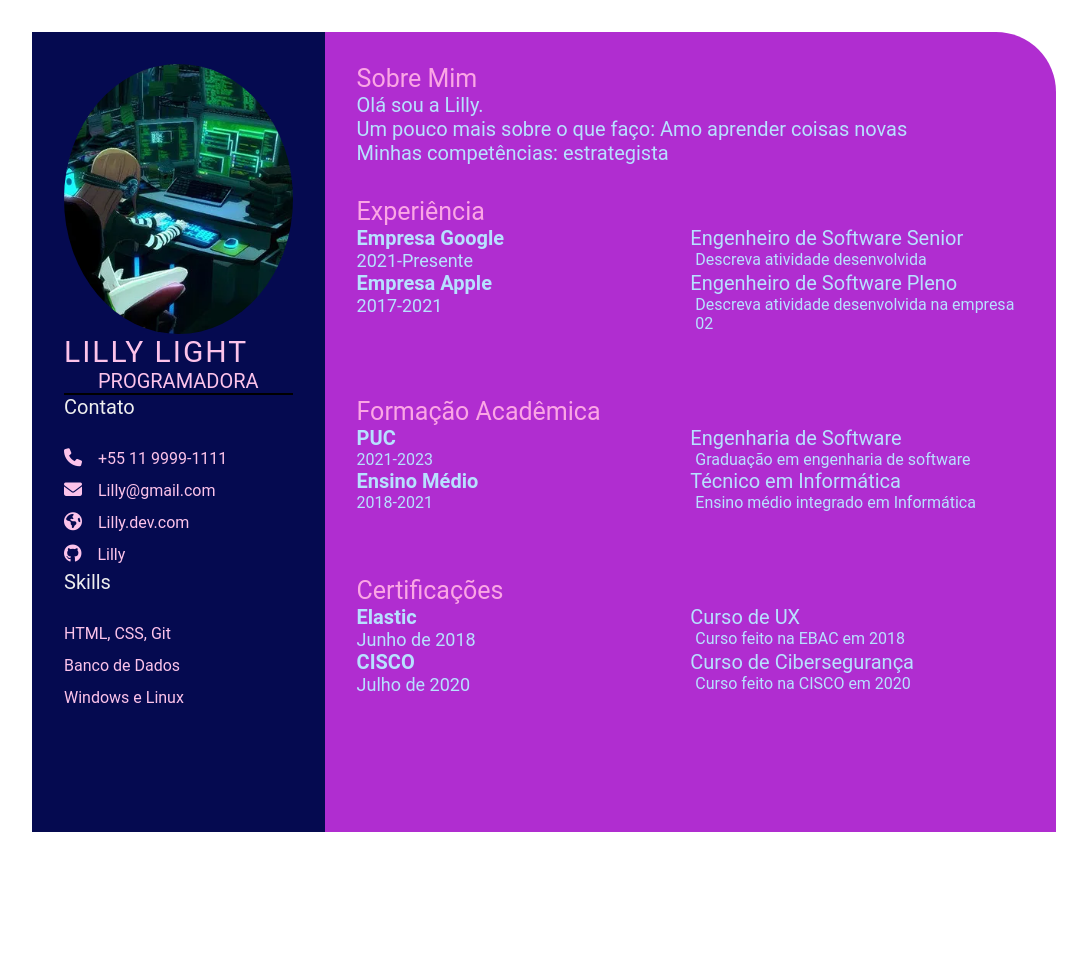
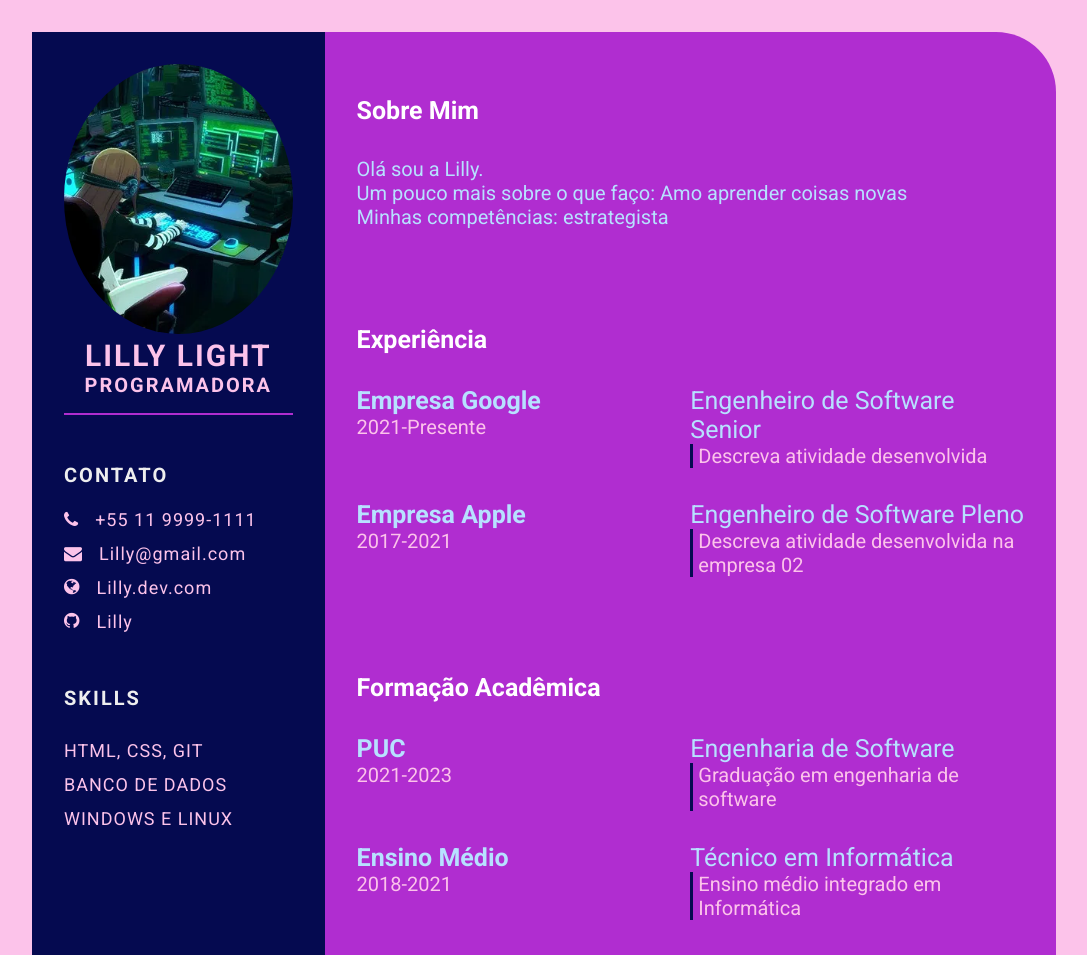
Before and after one commit to lynamara/devweek.github.io, a plain HTML site: page index.html in a window 1280 px wide. Shown: the top 955 px of the page, without its empty margins (96-1183 px from the left). Before the commit the page ends 864 px from the top, so only its background shows below. Drawn offline with Linux system fonts and the light colour scheme.

Commit message:
feature: css style (#6)

```diff
--- a/index.html
+++ b/index.html
@@ -1,11 +1,21 @@
+<!DOCTYPE html>
 <html lang="en">
 <head>
     <meta charset="UTF-8">
     <meta http-equiv="X-UA-Compatible" content="IE=edge">
     <meta name="viewport" content="width=device-width, initial-scale=1.0">
     <title>Lilly CV</title>
+
+    <!-- Google font  -->
+    <link rel="preconnect" href="https://fonts.googleapis.com">
+    <link rel="preconnect" href="https://fonts.gstatic.com" crossorigin>
+    <link href="https://fonts.googleapis.com/css2?family=Roboto:ital,wght@0,100;0,300;0,400;0,700;1,100;1,300;1,400;1,700&display=swap" rel="stylesheet">
+
+    <!-- font-awesome -->
+    <link rel="stylesheet" href="https://cdnjs.cloudflare.com/ajax/libs/font-awesome/4.7.0/css/font-awesome.min.css">
+
+    <!-- Custom CSS -->
     <link rel="stylesheet" href="style.css">
-    <script src="https://kit.fontawesome.com/6eed97b89d.js" crossorigin="anonymous"></script>
 </head>
 <body>
     <main class="resume-contents">
@@ -55,9 +65,11 @@
                             <div class="exp-right">
                                 <p class="exp-position">Engenheiro de Software Senior</p>
                                 <p class="exp-desc">
-                                    Descreva atividade desenvolvida<br>
+                                    Descreva atividade desenvolvida
                                 </p>
                             </div>
+                        </div>
+                        <div class="experience-contents">
                             <div class="exp-left">
                                 <p class="exp-company-name">Empresa Apple</p>
                                 <p class="exp-time-period">2017-2021</p>
@@ -65,7 +77,7 @@
                             <div class="exp-right">
                                 <p class="exp-position">Engenheiro de Software Pleno</p>
                                 <p class="exp-desc">
-                                    Descreva atividade desenvolvida na empresa 02<br>
+                                    Descreva atividade desenvolvida na empresa 02
                                 </p>
                             </div>
                         </div>
@@ -83,6 +95,8 @@
                                     Graduação em engenharia de software
                                 </p>
                             </div>
+                        </div>
+                        <div class="education-contents">
                             <div class="education-left">
                                 <p class="education-school-name">Ensino Médio</p>
                                 <p class="education-time-period">2018-2021</p>
@@ -108,6 +122,8 @@
                                     Curso feito na EBAC em 2018
                                 </p>
                             </div>
+                        </div>
+                        <div class="awards-contents">
                             <div class="awards-left">
                                 <p class="awards-company-name">CISCO</p>
                                 <p class="awards-time-period">Julho de 2020</p>
--- a/style.css
+++ b/style.css
@@ -6,6 +6,9 @@
     font-family: 'Roboto', sans-serif;
 }
 
+body {
+    background-color: #fcc3ea;
+}
 .resume-contents {
     min-height: 100vh;
     width: 80%;
@@ -33,7 +36,7 @@
 
 .profile {
     width: 100%;
-    border-bottom: 2px solid #000000;
+    border-bottom: 2px solid #b02dd0;
 }
 
 .profile .profile-image {
@@ -46,6 +49,9 @@
     font-size: 30px;
     letter-spacing: 2px;
     text-transform: uppercase;
+    text-align: center;
+    font-weight: bold;
+    padding-bottom: 1rem 0;
 }
 
 .profession {
@@ -53,22 +59,35 @@
     font-size: 20px;
     text-transform: uppercase;
     text-align: center;
+    letter-spacing: 2px;
+    font-weight: bold;
+    padding-bottom: 1rem;
 }
 
 /* .contact-info { border-bottom: 2px solid #1B2631; } */
 .left-title {
     color: #eeeeee;
     font-size: 20px;
+    letter-spacing: 2px;
+    text-transform: uppercase;
+    font-weight: bold;
+    display: flex;
+    align-items: center;
+    padding-top: 3rem;
 }
 
 .contact-info ul {
-    padding-top: 1.5rem;
+    padding-top: 1rem;
 }
 
 .contact-info ul li,
 .references ul li {
     padding: .4rem 0;
+    display: flex;
+    align-items: center;
     color: #fcc3ea;
+    letter-spacing: 1px;
+    font-size: 18px;
 }
 
 .contact-info ul li i,
@@ -84,6 +103,11 @@
 .skills ul li p {
     padding: .4rem 0;
     color: #fcc3ea;
+    font-size: 18px;
+    letter-spacing: 1px;
+    display: flex;
+    align-items: center;
+    text-transform: uppercase;
 }
 
 .right-section-contents {
@@ -91,8 +115,11 @@
 }
 
 .right-title {
-    color: #fba6e5;
+    padding-bottom: 2rem;
+    color: #ffffff;
     font-size: 25px;
+    font-weight: bold;
+    padding: 2rem 0;
 }
 
 .gap {
@@ -101,6 +128,7 @@
 .about-me-contents {
     font-size: 20px;
     color: #b7e1ff;
+    padding-bottom: 2rem;
 }
 
 .experience-contents,
@@ -115,25 +143,28 @@
 .exp-company-name,
 .education-school-name,
 .awards-company-name {
-    font-size: 20px;
+    font-size: 25px;
     font-weight: bold;
 }
 
 .exp-time-period,
-.educationp-time-period,
+.education-time-period,
 .awards-time-period {
-    font-size: 18px;
+    color: #fcc3ea;
+    font-size: 20px;
 }
 
 .exp-position,
 .education-subject,
 .awards-name {
-    font-size: 20px;
+    font-size: 25px;
 }
 
 .exp-desc,
 .education-desc,
 .awards-desc {
-    font-size: 16px;
+    color: #fcc3ea;
+    font-size: 20px;
     padding-left: 5px;
+    border-left: 3px solid #050a50;
 }
```
